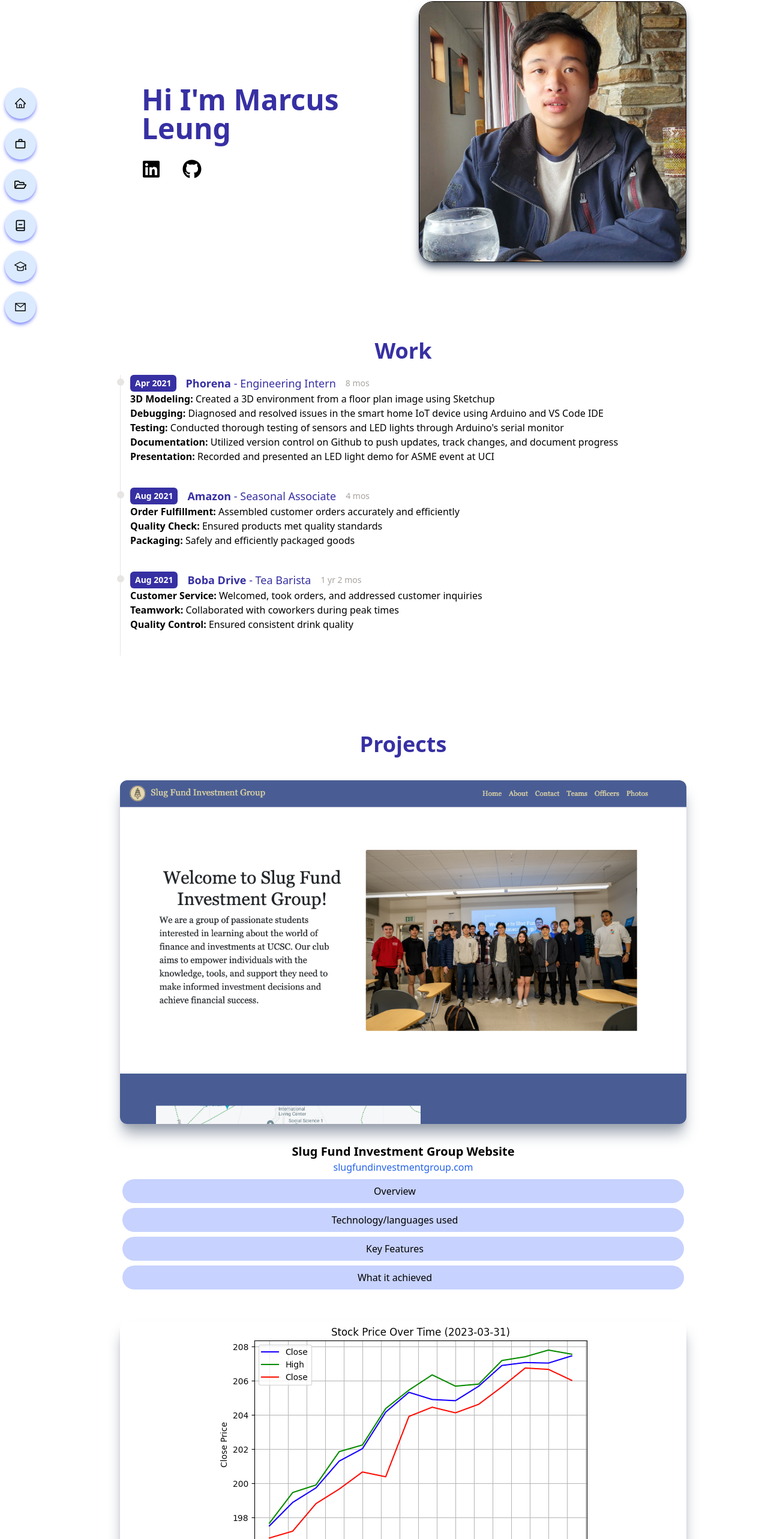
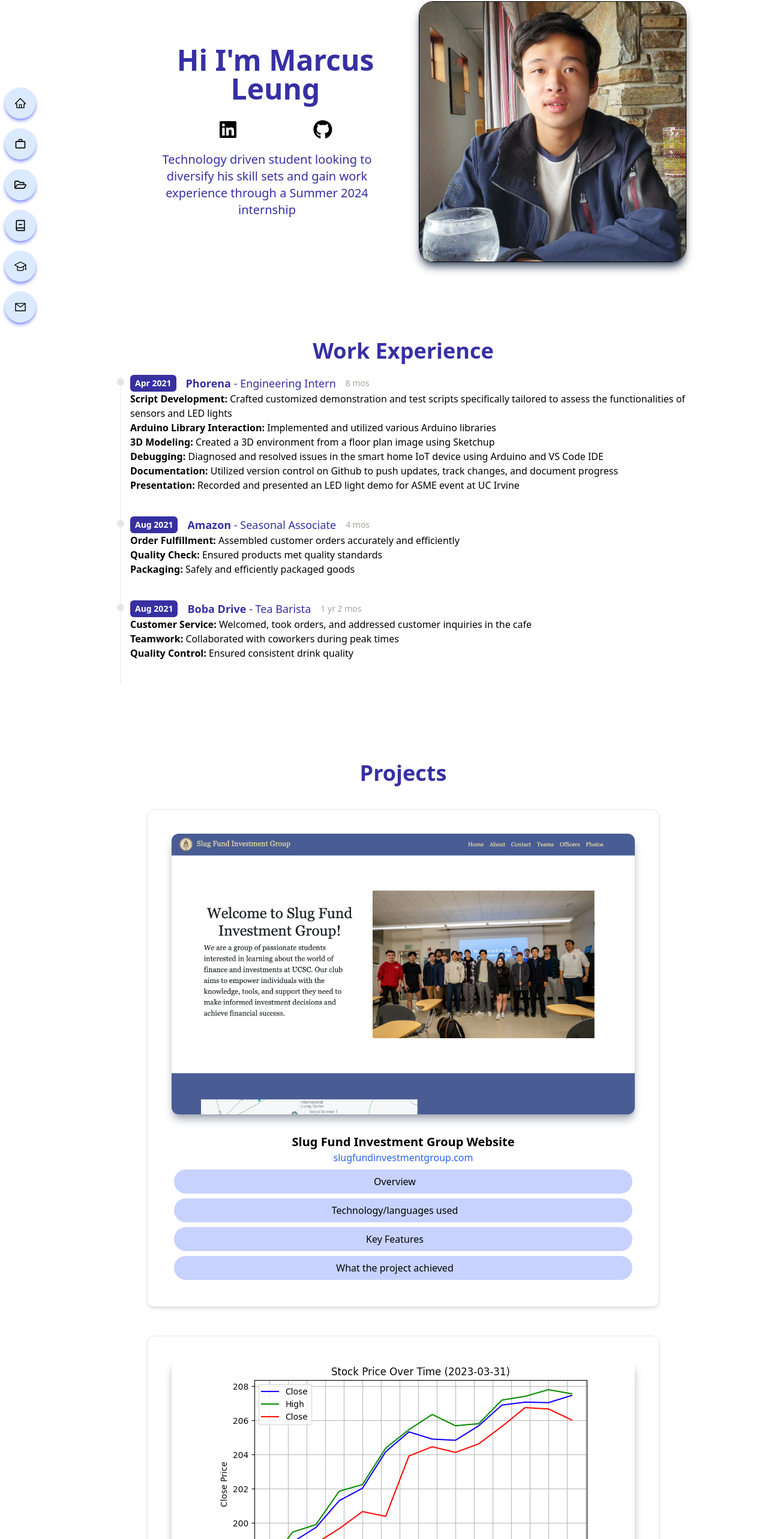
Before and after one commit to marcus-leung/portfolio, a React (Vite) app: page / in a window 1280 px wide. Shown: the part 62-2628 px from the top of the page at 60% size. Built offline with nearby package versions, Linux system fonts and the light colour scheme; some icons are missing.

Commit message:
visual and text update

```diff
--- a/src/components/Main.jsx
+++ b/src/components/Main.jsx
@@ -6,15 +6,16 @@
   return (
     <div id="main" className="max-w-[1040px] m-auto md:pl-20 p-4 py-16">
       <div className="flex flex-col sm:flex-row items-center">
-        <div className="flex-1 p-5 pr-0 m-4 order-2 sm:order-1">
-          <h1 className="sm:text-5xl text-4xl font-bold text-indigo-800">
+        <div className="flex-1 p-5 pr-0 m-4 order-2 sm:order-1 text-center">
+          <h1 className="sm:text-5xl text-4xl font-bold text-indigo-800 items-center">
             Hi I'm Marcus Leung
           </h1>
-          <div className="flex justify-between pt-7 max-w-[100px]">
+          <div className="flex justify-between pt-7 w-full">
             <a
               href="https://www.linkedin.com/in/marcus-leung-582006252/"
               target="_blank"
               rel="noopener noreferrer"
+              className="ml-32"
             >
               <FaLinkedin className="cursor-pointer" size={32} />
             </a>
@@ -22,10 +23,12 @@
               href="https://github.com/marcus-leung"
               target="_blank"
               rel="noopener noreferrer"
+              className="mr-32"
             >
               <FaGithub className="cursor-pointer" size={32} />
             </a>
           </div>
+          <h2 className="mt-5 mr-2 pr-5 text-xl text-indigo-800 font-medium">Technology driven student looking to diversify his skill sets and gain work experience through a Summer 2024 internship</h2>
         </div>
         <div className="flex-1 order-1 sm:order-2">
           <img
--- a/src/components/Navbar.jsx
+++ b/src/components/Navbar.jsx
@@ -32,7 +32,7 @@
             className="w-[75%] flex justify-center items-center rounded-full shadow-md bg-blue-100 shadow-indigo-400 m-2 p-4 cursor-pointer hover:scale-110 ease-in duration-200"
           >
             <MdOutlineWorkOutline size={20} />
-            <span className="pl-4">Work</span>
+            <span className="pl-4">Work Experience</span>
           </a>
           <a
             onClick={handleNav}
--- a/src/components/ProjectItem.jsx
+++ b/src/components/ProjectItem.jsx
@@ -6,8 +6,8 @@
   const hasSite = site && site !== "";
 
   return (
-    <div>
-      <div className="relative flex items-center justify-center h-auto w-full shadow-xl shadow-gray-400 rounded-xl group hover:bg-gradient-to-t from-gray-300 to-indigo-800">
+    <div className="rounded-xl sm:border sm:shadow-md sm:p-10">
+      <div className="relative flex items-center justify-center h-auto w-full shadow-lg shadow-gray-400 rounded-xl group hover:bg-gradient-to-t from-gray-300 to-indigo-800">
         <img src={img} alt="/" className="rounded-xl group-hover:opacity-10" />
         <div className="hidden group-hover:block absolute top-[50%] left-[50%] translate-x-[-50%] translate-y-[-50%]">
           <h3 className="text-2xl font-bold text-white text-center">{title}</h3>
@@ -19,7 +19,7 @@
         </div>
       </div>
       <div className="mt-7 p-1 grid justify-center items-center">
-        <h3 className="flex text-xl font-semibold justify-center items-center">
+        <h3 className="flex text-xl font-semibold justify-center text-center">
           {title}
         </h3>
         {hasSite ? (
@@ -40,7 +40,7 @@
         )}
         {descriptions && <Dropdown subject="Technology/languages used" text={descriptions.tech} />}
         {descriptions && <Dropdown subject="Key Features" text={descriptions.features} />}
-        {descriptions && <Dropdown subject="What it achieved" text={descriptions.achieve} />}
+        {descriptions && <Dropdown subject="What the project achieved" text={descriptions.achieve} />}
       </div>
     </div>
   );
--- a/src/components/Projects.jsx
+++ b/src/components/Projects.jsx
@@ -9,7 +9,7 @@
 const Projects = () => {
 
   return (
-    <div id="projects" className="max-w-[1040px] m-auto md:pl-20 p-4 py-16">
+    <div id="projects" className="max-w-[950px] m-auto md:pl-20 p-4 py-16">
       <h1 className="text-4xl font-bold text-center text-indigo-800 mb-5 pb-5">
         Projects
       </h1>
@@ -23,7 +23,7 @@
         />
         <ProjectItem
           img={Stock}
-          title="Stock Market Analysis Tool"
+          title="Stock Market Analysis and Visualization Application"
           link="https://github.com/marcus-leung/stockmarketanalysistool"
           descriptions={data[1]}
         />
--- a/src/components/SkillItem.jsx
+++ b/src/components/SkillItem.jsx
@@ -3,7 +3,7 @@
 const SkillItem = ({ link, text }) => {
   return (
     <div className="aspect-square md:shadow shadow-gray-300 flex flex-col justify-center items-center m-5 hover:scale-110 transition duration-500">
-      <img src={link} className="w-24 h-24" />
+      <img src={link} className="sm:w-24 sm:h-24"/>
       <p className="font-mono text-lg pt-2 hidden md:block">{text}</p>
     </div>
   );
--- a/src/components/Work.jsx
+++ b/src/components/Work.jsx
@@ -6,7 +6,7 @@
   return (
     <div id="work" className="max-w-[1040px] m-auto md:pl-20 p-4 md:py-16 hide">
       <h1 className="text-4xl font-bold text-center text-indigo-800 pb-5">
-        Work
+        Work Experience
       </h1>
       {jobs.map((item, id) => (
         <WorkItem
--- a/src/data/jobs.jsx
+++ b/src/data/jobs.jsx
@@ -5,11 +5,12 @@
         role: 'Engineering Intern',
         duration: '8 mos',
         details: {
+            'Script Development': 'Crafted customized demonstration and test scripts specifically tailored to assess the functionalities of sensors and LED lights',
+            'Arduino Library Interaction': 'Implemented and utilized various Arduino libraries',
             '3D Modeling': 'Created a 3D environment from a floor plan image using Sketchup',
             'Debugging': 'Diagnosed and resolved issues in the smart home IoT device using Arduino and VS Code IDE',
-            'Testing': 'Conducted thorough testing of sensors and LED lights through Arduino\'s serial monitor',
             'Documentation': 'Utilized version control on Github to push updates, track changes, and document progress',
-            'Presentation': 'Recorded and presented an LED light demo for ASME event at UCI',
+            'Presentation': 'Recorded and presented an LED light demo for ASME event at UC Irvine',
         }
     },
     {
@@ -29,7 +30,7 @@
         role: 'Tea Barista',
         duration: '1 yr 2 mos',
         details: {
-            'Customer Service': 'Welcomed, took orders, and addressed customer inquiries',
+            'Customer Service': 'Welcomed, took orders, and addressed customer inquiries in the cafe',
             'Teamwork': 'Collaborated with coworkers during peak times',
             'Quality Control': 'Ensured consistent drink quality',
         }
--- a/src/data/projectdesc.jsx
+++ b/src/data/projectdesc.jsx
@@ -7,7 +7,7 @@
 const projectdesc = [
   {
     overview:
-      "The website serves as an informative platform for the club, showcasing details about the club itself, past events, research papers, and a helpful FAQ section. It offers a user-friendly interface for easy navigation and access to diverse club-related information.",
+      "The website serves as an informative platform for the investment club, showcasing details about the club itself, past events, research papers, and a helpful FAQ section. It offers a user-friendly interface for easy navigation and access to diverse club-related information.",
     tech: [
       "Utilized HTML and CSS for structuring and styling the website's content and layout",
       "Integrated React.js to develop reusable components, enabling efficient rendering of content",
@@ -21,7 +21,7 @@
     achieve: [
       "Improved accessibility to club information, resulting in heightened member involvement and attendance in events and meetings",
       "Enhanced the club's overall online presence and reputation, attracting potential new members and generating interest among the college community",
-      "Accumulated notable online traffic with more than 125 unique visitors and logged over 600 event counts",
+      "Accumulated notable online traffic with more than 125 unique visitors and logged over 600 event counts in the first quarter",
     ],
   },
   {
@@ -47,7 +47,7 @@
   },
   {
     overview:
-      "A website designed to identify objects through the camera feed, utilizing machine learning algorithms to classify items into compost, recycling, or landfill categories.",
+      "A website designed to identify objects through the camera feed, utilizing machine learning algorithms to classify items into compost, recycling, or landfill categories. This was created during a 3 day hackathon event at UC Santa Cruz.",
     tech: [
       "Flask used as the primary web framework for building the website.",
       "Scikit-learn (sklearn) was utilized to implement a machine learning model for classifying detected items",
```
Also changed, not shown: src/assets/port.png.
